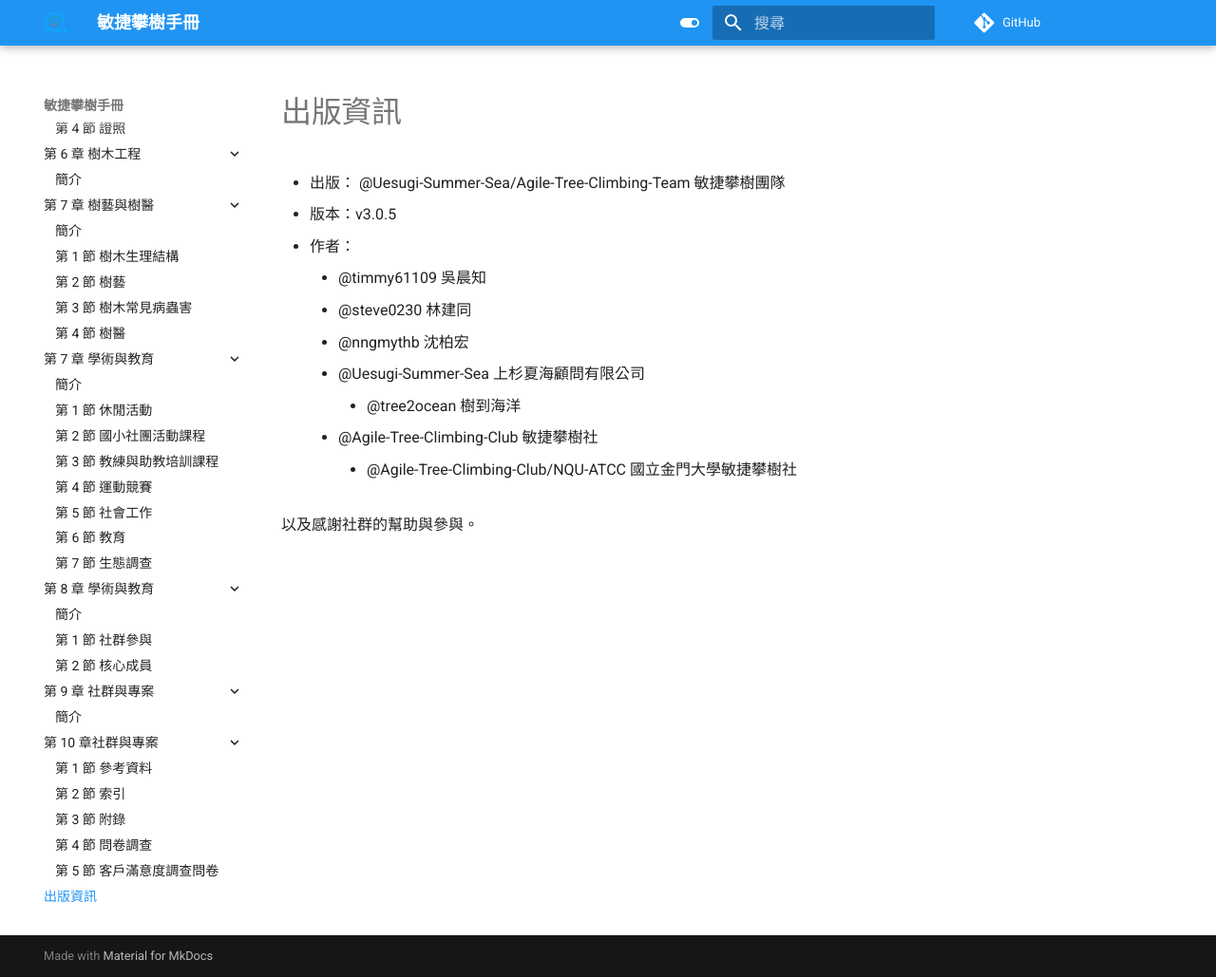
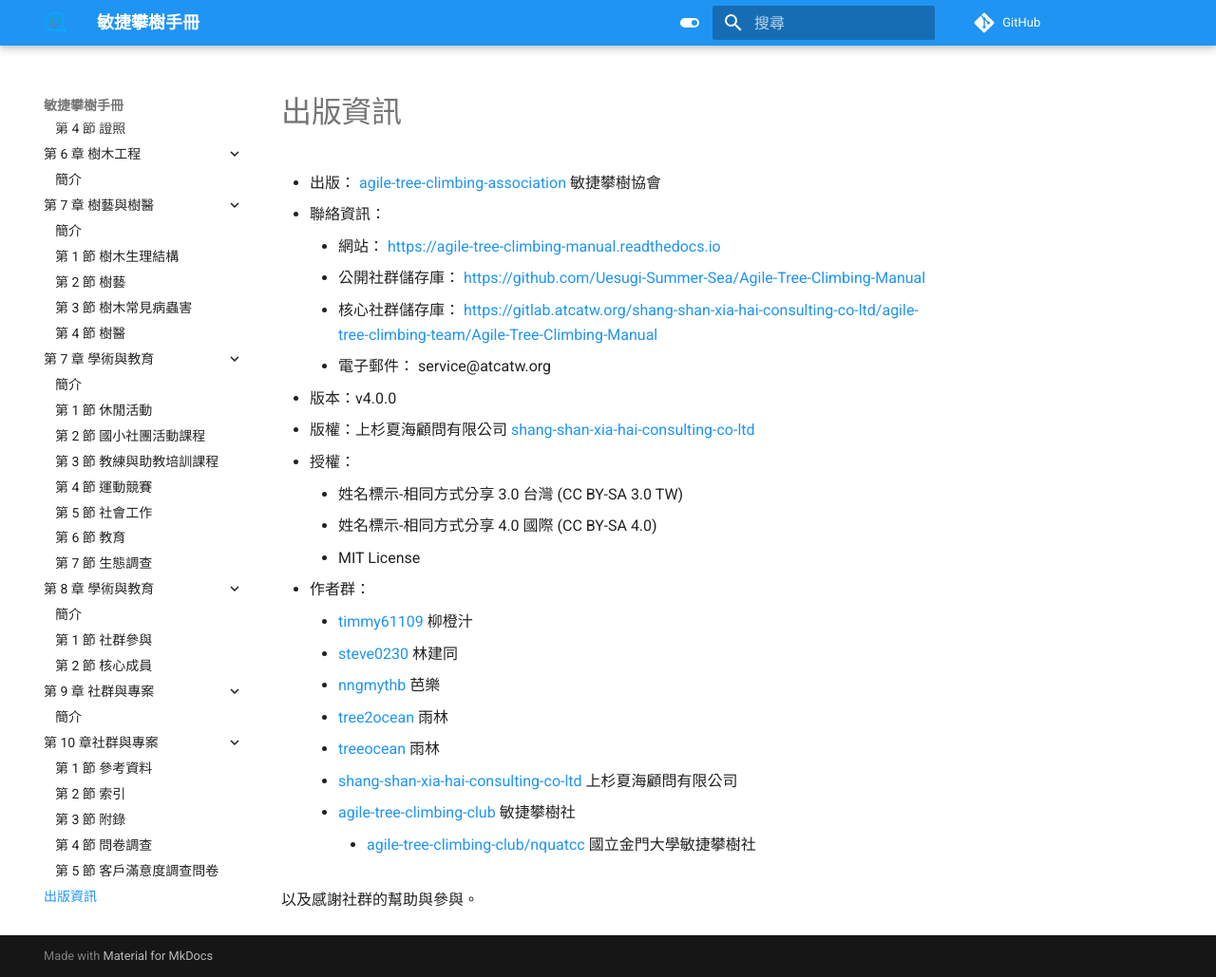
Before and after one commit to Uesugi-Summer-Sea/Agile-Tree-Climbing-Manual, an MkDocs documentation site: the page built from docs/出版資訊.md, in a window 1280 px wide and 1029 px high. Shown: the whole window at 95% size. Built offline with MkDocs 1.6.1 and Material for MkDocs 9.7.7, drawn with Linux system fonts in a browser that asks for light colours; comment, search, counter and statistics services are not loaded.

Commit message:
Relate #114 !41 提交將更新出版資訊
修改項目:

模組:

```diff
--- a/docs/出版資訊.md
+++ b/docs/出版資訊.md
@@ -1,12 +1,24 @@
-- 出版： @Uesugi-Summer-Sea/Agile-Tree-Climbing-Team 敏捷攀樹團隊
-- 版本：v3.0.5
-- 作者：
-  - @timmy61109 吳晨知
-  - @steve0230 林建同
-  - @nngmythb 沈柏宏
-  - @Uesugi-Summer-Sea 上杉夏海顧問有限公司
-    - @tree2ocean 樹到海洋
-  - @Agile-Tree-Climbing-Club 敏捷攀樹社
-    - @Agile-Tree-Climbing-Club/NQU-ATCC 國立金門大學敏捷攀樹社
+
+- 出版： [agile-tree-climbing-association](https://gitlab.atcatw.org/agile-tree-climbing-association) 敏捷攀樹協會
+- 聯絡資訊：
+  - 網站： [https://agile-tree-climbing-manual.readthedocs.io](https://agile-tree-climbing-manual.readthedocs.io)
+  - 公開社群儲存庫： [https://github.com/Uesugi-Summer-Sea/Agile-Tree-Climbing-Manual](https://github.com/Uesugi-Summer-Sea/Agile-Tree-Climbing-Manual)
+  - 核心社群儲存庫： [https://gitlab.atcatw.org/shang-shan-xia-hai-consulting-co-ltd/agile-tree-climbing-team/Agile-Tree-Climbing-Manual](https://gitlab.atcatw.org/shang-shan-xia-hai-consulting-co-ltd/agile-tree-climbing-team/Agile-Tree-Climbing-Manual)
+  - 電子郵件： service@atcatw.org
+- 版本：v4.0.0
+- 版權：上杉夏海顧問有限公司 [shang-shan-xia-hai-consulting-co-ltd](https://gitlab.atcatw.org/shang-shan-xia-hai-consulting-co-ltd)
+- 授權：
+  - 姓名標示-相同方式分享 3.0 台灣 (CC BY-SA 3.0 TW)
+  - 姓名標示-相同方式分享 4.0 國際 (CC BY-SA 4.0)
+  - MIT License
+- 作者群：
+  - [timmy61109](https://gitlab.atcatw.org/timmy61109) 柳橙汁
+  - [steve0230](https://gitlab.atcatw.org/steve0230) 林建同
+  - [nngmythb](https://gitlab.atcatw.org/nngmythb) 芭樂
+  - [tree2ocean](https://gitlab.atcatw.org/tree2ocean) 雨林
+  - [treeocean](https://gitlab.atcatw.org/treeocean) 雨林
+  - [shang-shan-xia-hai-consulting-co-ltd](https://gitlab.atcatw.org/shang-shan-xia-hai-consulting-co-ltd) 上杉夏海顧問有限公司
+  - [agile-tree-climbing-club](https://gitlab.atcatw.org/agile-tree-climbing-club) 敏捷攀樹社
+    - [agile-tree-climbing-club/nquatcc](https://gitlab.atcatw.org/agile-tree-climbing-club/nquatcc) 國立金門大學敏捷攀樹社
 
 以及感謝社群的幫助與參與。
```
